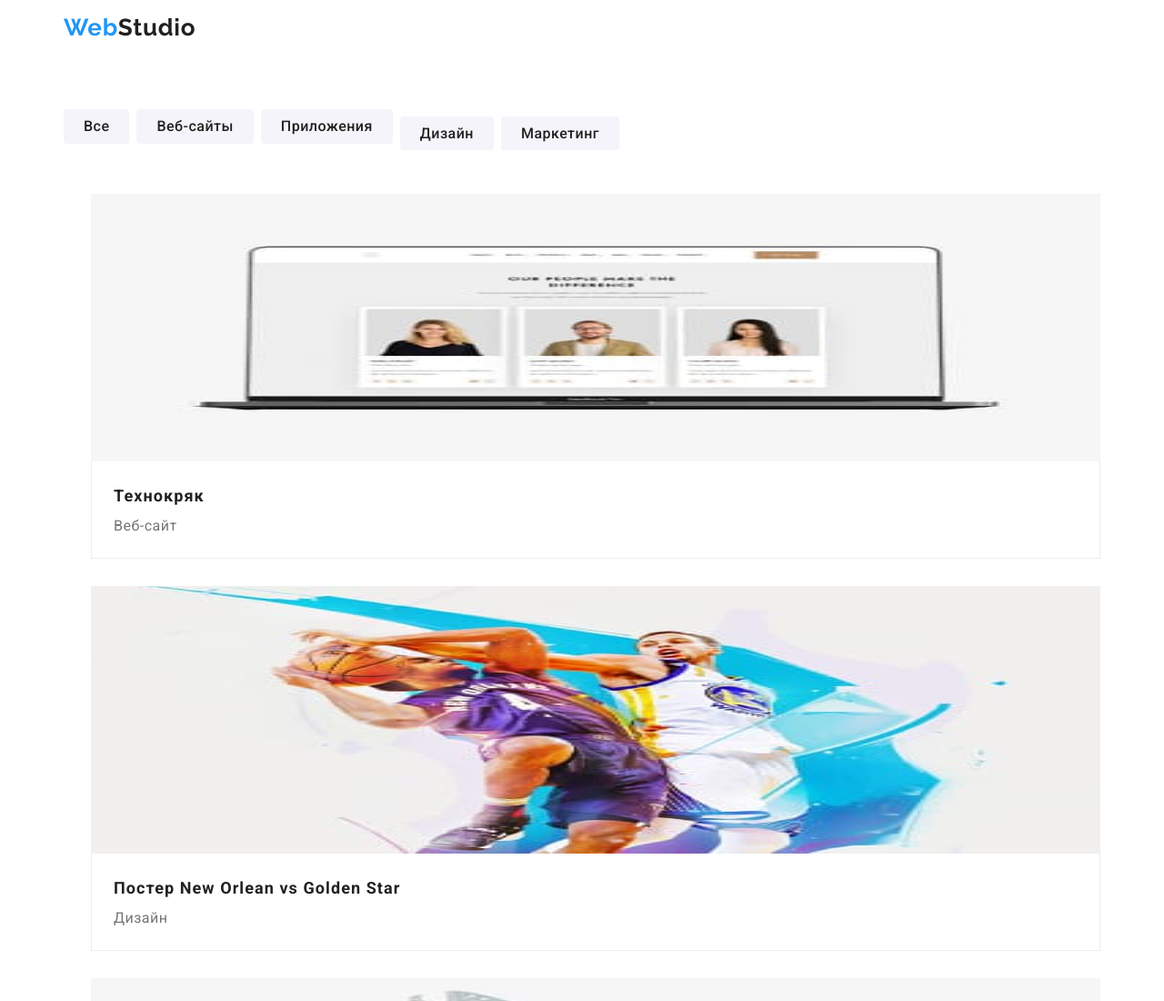
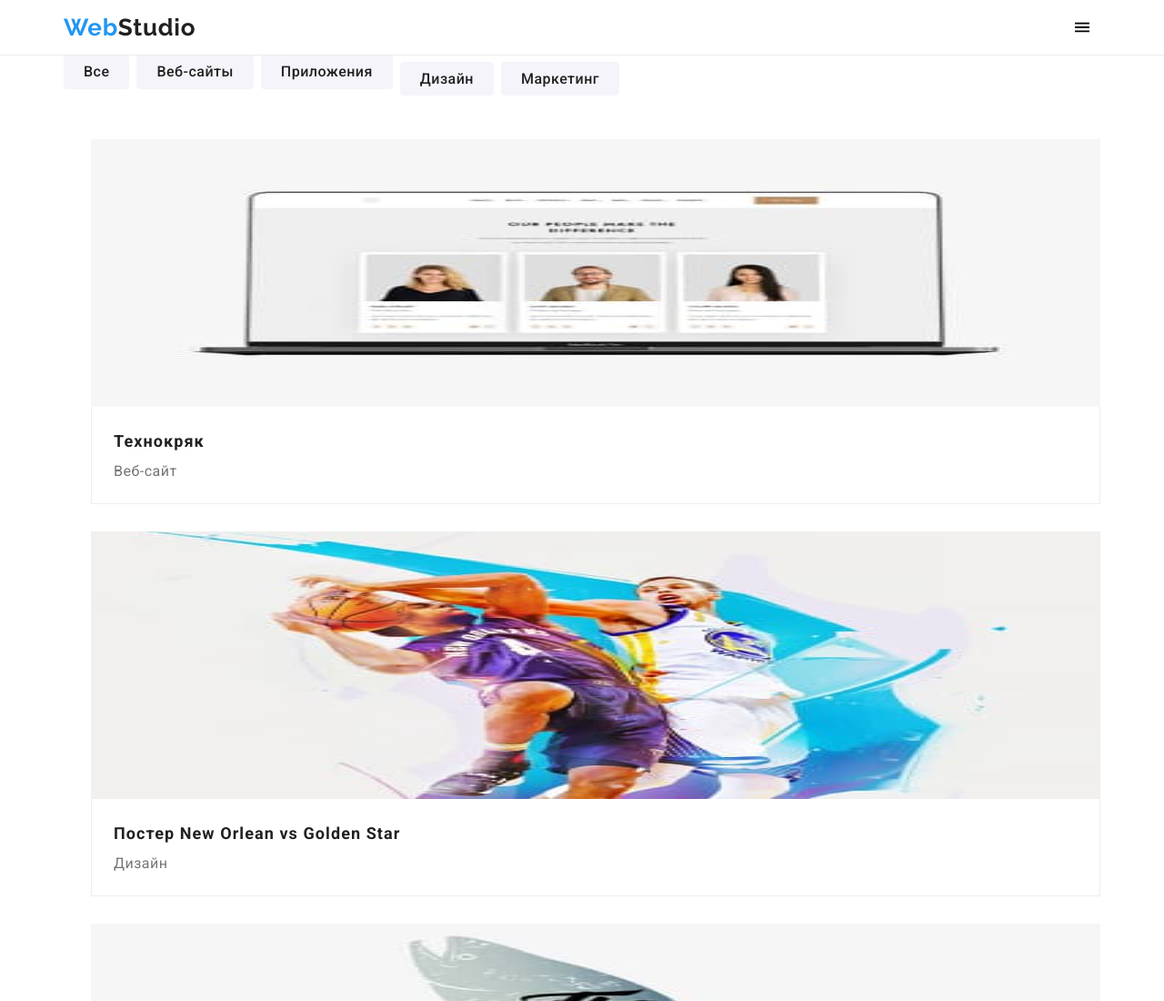
Before and after one commit to Lesiv-Aleksandr/goit-markup-hw-08, a plain HTML site: page portfolio.html in a window 1280 px wide. Shown: the top 1100 px of the page at 91% size. Drawn offline with nearby package versions, Linux system fonts and the light colour scheme.

Commit message:
04-08-21

```diff
--- a/portfolio.html
+++ b/portfolio.html
@@ -29,8 +29,8 @@
                     </ul>
                 </nav>
                 <button class="burger-btn " data-menu-open>
-                    <svg class="burger-btn__icon">
-                        <use href="./images/sprite.svg#menu" width="24" height="16"  class="burger-btn_icon-shadow">
+                    <svg class="burger-btn__icon burger-btn_icon-shadow" width="24" height="16">
+                        <use href="./images/sprite.svg#menu">
                         </use>
                     </svg>
                 </button>
@@ -390,9 +390,7 @@
 
 
             </div>
-
-
-
         </footer>
         </body>
+        <script src="./js/mobile-menu.js"></script>
 </html>
--- a/sass/layout/_header.scss
+++ b/sass/layout/_header.scss
@@ -5,6 +5,16 @@
 
 .header{
     padding: 10px 0px;
+    border-bottom: 1px solid #ECECEC;
+    background-color: $white-font-color;
+    position: fixed;
+    width: 100%;
+    z-index: 100;
+    top: 0;
+    left: 0;
+
+
+
 }
 
 .contacts{
@@ -14,6 +24,7 @@
     display: flex;
     justify-content: space-between;
     align-items: center;
+
 }
 
 
@@ -45,9 +56,7 @@
 
     }
 
-    &_icon-shadow:hover{
-        box-shadow: 0px 4px 4px rgba(0, 0, 0, 0.25);
-    }
+
 }
 
 .mobile-menu{
```
Also changed, not shown: css/main.css, css/main.min.css, 2 other files.
